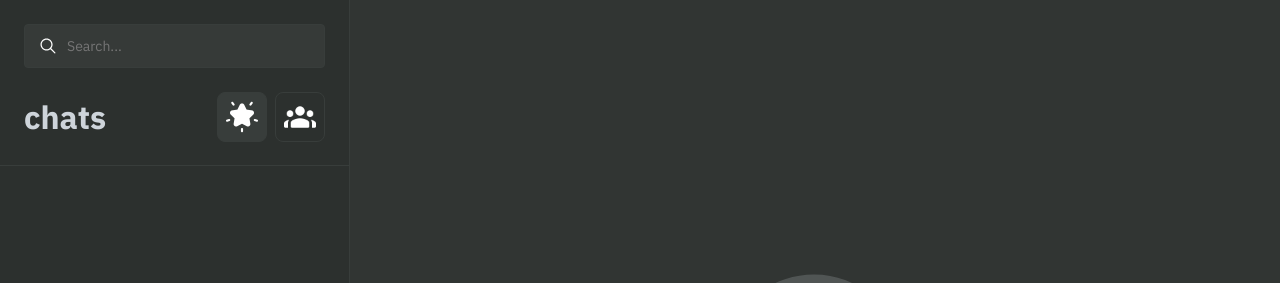
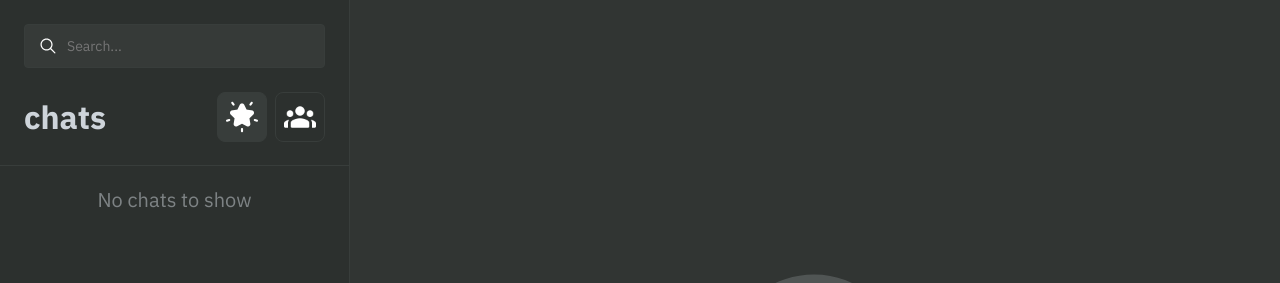
Before and after one commit to tayyabferozi/messanger, a React (Create React App) app: page / in a window 1280 px wide. Both pictures are taken after a click on the button 242 px from the left and 117 px from the top of the page. Shown: the top 283 px of the page. Built offline with nearby package versions, Linux system fonts and the light colour scheme.

Commit message:
did some adjustments

```diff
--- a/src/components/LeftPanel/LeftPanel.jsx
+++ b/src/components/LeftPanel/LeftPanel.jsx
@@ -54,7 +54,10 @@ const LeftPanel = ({
       </div>
 
       <div className={classes.chatList}>
-        {chatItems?.map((el, idx) => {
+        {chatItems?.length < 1 ? (
+          <div className={classes.noChats}>No chats to show</div>
+        ) : (
+          chatItems?.map((el, idx) => {
             let lastMessage;
             if (el?.messages?.length > 0) {
               lastMessage = el.messages[el.messages.length - 1].text;
@@ -104,7 +107,8 @@ const LeftPanel = ({
                 </div>
               </div>
             );
-        })}
+          })
+        )}
       </div>
     </div>
   );
--- a/src/components/LeftPanel/LeftPanel.module.scss
+++ b/src/components/LeftPanel/LeftPanel.module.scss
@@ -120,6 +120,13 @@
   }
 }
 .chatList {
+  .noChats {
+    text-align: center;
+    padding: 20px;
+    font-size: 20px;
+    opacity: 0.5;
+  }
+
   .chatItem {
     display: flex;
     justify-content: space-between;
```
Lines whose indentation alone changed are shown as unchanged.
